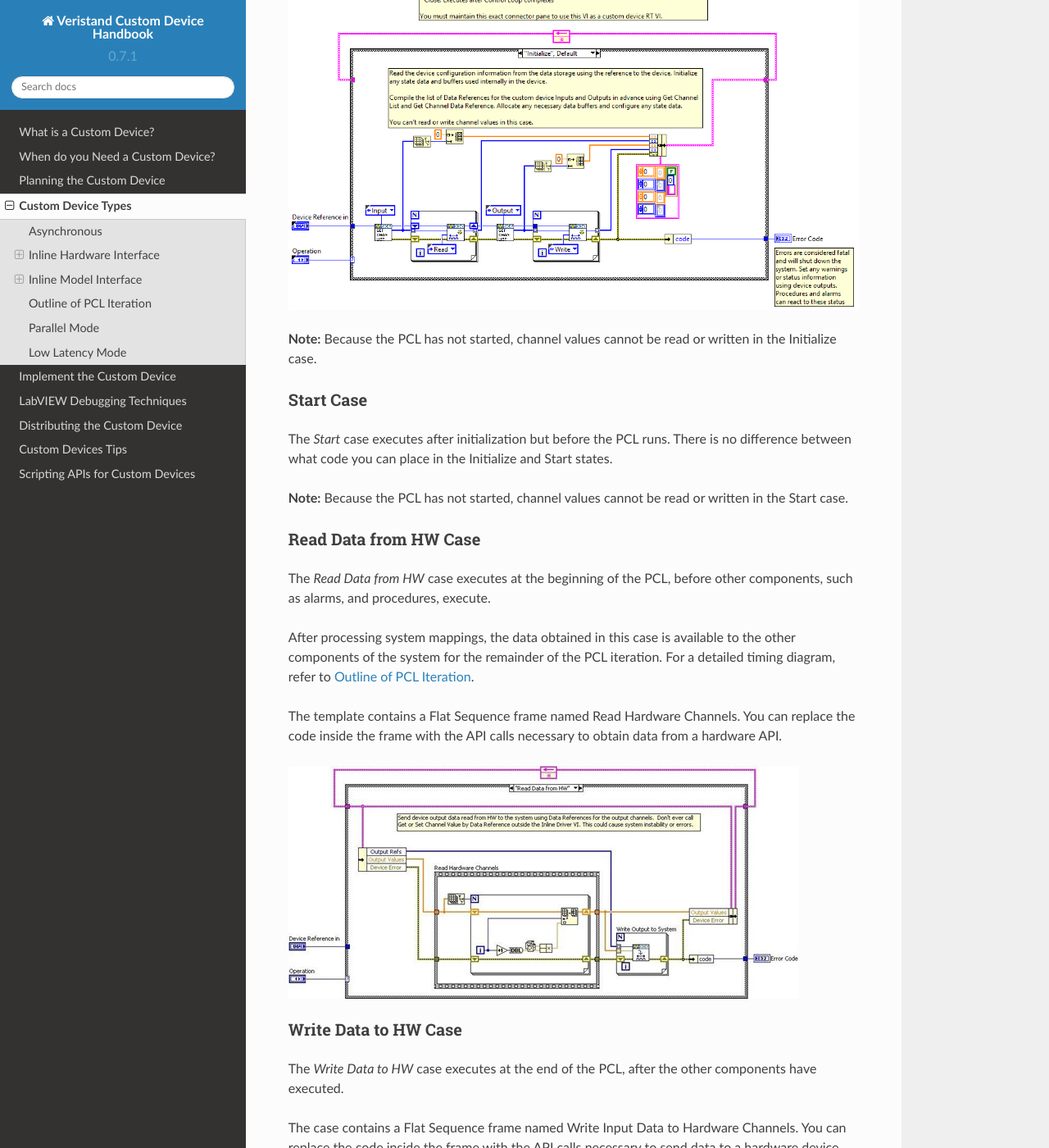
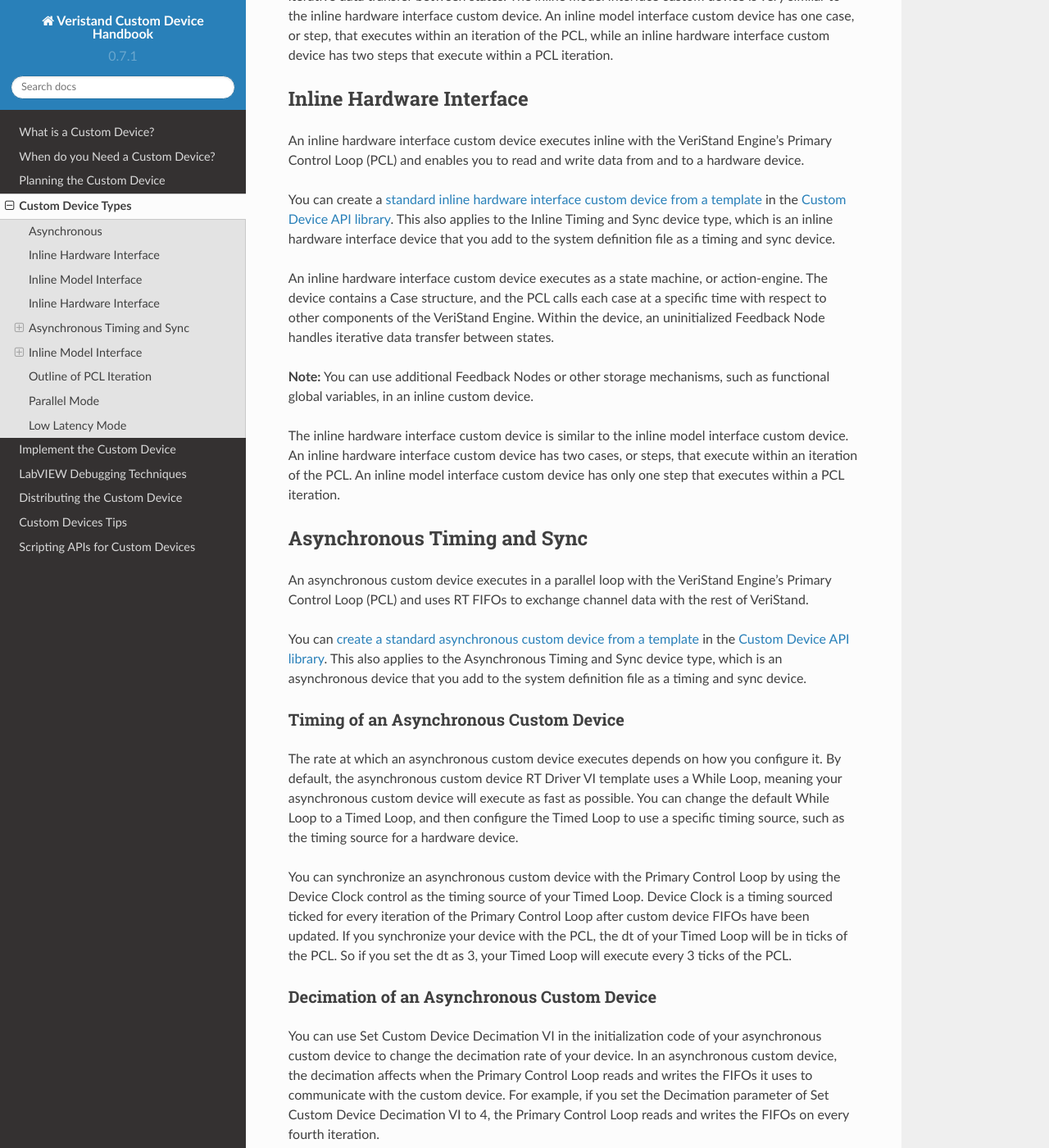
Before and after one commit to ni/niveristand-custom-device-handbook, a Sphinx documentation site: the page built from docs/Custom_Device_Types.md, in a window 1280 px wide and 1400 px high, scrolled down 3901 px. Shown: the whole window at 82% size. Built offline with Sphinx 7.4.7 and the Read the Docs theme 2.0.0, drawn with Linux system fonts in a browser that asks for light colours; pages that are not in the unit, such as notebooks, are missing from menus; some of the changed text lies outside the part shown.

Commit message:
adding more CD to the CD types page

```diff
--- a/docs/Custom_Device_Types.md
+++ b/docs/Custom_Device_Types.md
@@ -61,6 +61,47 @@
 5.	Close
 
 This custom device runs in-line with the PCL, which calls each case at a specific time with respect to the other components in the VeriStand Engine. The PCL will not proceed until the custom device case has completed.
+
+### Inline Model Interface
+
+An inline model interface custom device executes inline with the VeriStand Engine's Primary Control Loop (PCL), which processes data acquired from hardware inputs and sends the processed values to hardware outputs without latency.
+
+You can [create an inline model interface custom device from a template](https://www.ni.com/documentation/en/veristand/latest/manual/custom-device-inline-model-interface-template/) in the [Custom Device API library](https://www.ni.com/documentation/en/veristand/latest/manual/custom-device-api-library/).
+
+An inline model interface custom device executes as a state machine, or action-engine. The device contains a Case structure, and the PCL calls each case at a specific time with respect to other components of the VeriStand Engine. Within the device, an uninitialized Feedback Node handles iterative data transfer between states.
+The inline model interface custom device is very similar to the inline hardware interface custom device. An inline model interface custom device has one case, or step, that executes within an iteration of the PCL, while an inline hardware interface custom device has two steps that execute within a PCL iteration.
+
+### Inline Hardware Interface
+
+An inline hardware interface custom device executes inline with the VeriStand Engine's Primary Control Loop (PCL) and enables you to read and write data from and to a hardware device.
+
+You can create a [standard inline hardware interface custom device from a template](https://www.ni.com/documentation/en/veristand/latest/manual/custom-device-inline-hardware-interface-template/) in the [Custom Device API library](https://www.ni.com/documentation/en/veristand/latest/manual/custom-device-api-library/). This also applies to the Inline Timing and Sync device type, which is an inline hardware interface device that you add to the system definition file as a timing and sync device.
+
+An inline hardware interface custom device executes as a state machine, or action-engine. The device contains a Case structure, and the PCL calls each case at a specific time with respect to other components of the VeriStand Engine. Within the device, an uninitialized Feedback Node handles iterative data transfer between states.
+
+**Note:** You can use additional Feedback Nodes or other storage mechanisms, such as functional global variables, in an inline custom device.
+
+The inline hardware interface custom device is similar to the inline model interface custom device. An inline hardware interface custom device has two cases, or steps, that execute within an iteration of the PCL. An inline model interface custom device has only one step that executes within a PCL iteration.
+
+### Asynchronous Timing and Sync
+
+An asynchronous custom device executes in a parallel loop with the VeriStand Engine's Primary Control Loop (PCL) and uses RT FIFOs to exchange channel data with the rest of VeriStand.
+
+You can [create a standard asynchronous custom device from a template](https://www.ni.com/documentation/en/veristand/latest/manual/custom-device-asynchronous-driver-template/) in the [Custom Device API library](https://www.ni.com/documentation/en/veristand/latest/manual/custom-device-api-library/). This also applies to the Asynchronous Timing and Sync device type, which is an asynchronous device that you add to the system definition file as a timing and sync device.
+
+#### Timing of an Asynchronous Custom Device
+
+The rate at which an asynchronous custom device executes depends on how you configure it. By default, the asynchronous custom device RT Driver VI template uses a While Loop, meaning your asynchronous custom device will execute as fast as possible. You can change the default While Loop to a Timed Loop, and then configure the Timed Loop to use a specific timing source, such as the timing source for a hardware device.
+
+You can synchronize an asynchronous custom device with the Primary Control Loop by using the Device Clock control as the timing source of your Timed Loop. Device Clock is a timing sourced ticked for every iteration of the Primary Control Loop after custom device FIFOs have been updated. If you synchronize your device with the PCL, the dt of your Timed Loop will be in ticks of the PCL. So if you set the dt as 3, your Timed Loop will execute every 3 ticks of the PCL.
+
+#### Decimation of an Asynchronous Custom Device
+
+You can use Set Custom Device Decimation VI in the initialization code of your asynchronous custom device to change the decimation rate of your device. In an asynchronous custom device, the decimation affects when the Primary Control Loop reads and writes the FIFOs it uses to communicate with the custom device. For example, if you set the Decimation parameter of Set Custom Device Decimation VI to 4, the Primary Control Loop reads and writes the FIFOs on every fourth iteration.
+
+#### Latency Due to FIFOs in Asynchronous Custom Device
+
+Because asynchronous devices run in parallel with the PCL and pass channel data via RT FIFOs, there is a minimum of one cycle delay from when data leaves the PCL and when it enters the custom device, and vice versa. Additionally, asynchronous devices might not always execute at the same time with respect to the other components of the VeriStand. For example, the first iteration might execute before the PCL processes alarms, the second and third iterations after, and so on.
 
 #### Initialize Case
 
```
